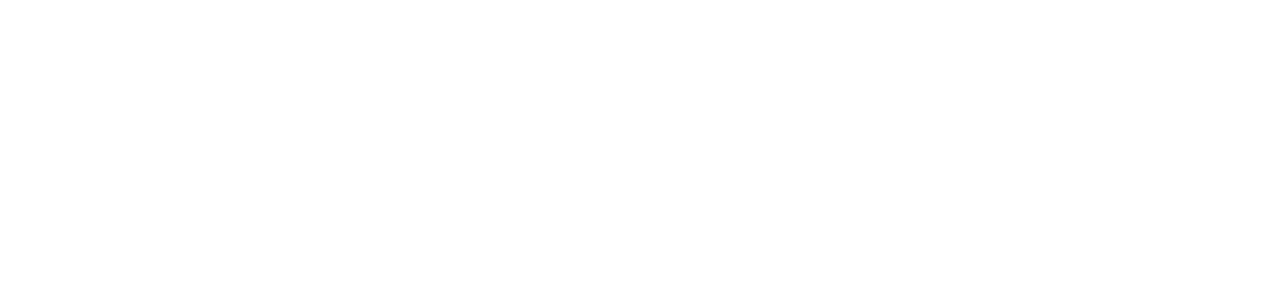
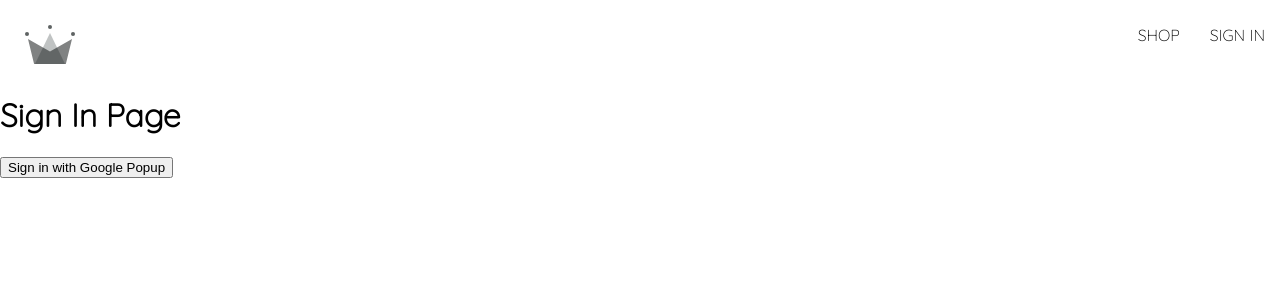
Before and after one commit to rizamoyi/crwn-clothing, a React (Create React App) app: page /sign-in in a window 1280 px wide. Before the commit this address had no page. Shown: the top 300 px of the page. Built offline with nearby package versions, Linux system fonts and the light colour scheme.

Commit message:
add firebase and configure firebase authentication

```diff
--- a/package.json
+++ b/package.json
@@ -6,6 +6,7 @@
     "@testing-library/jest-dom": "^5.16.5",
     "@testing-library/react": "^13.4.0",
     "@testing-library/user-event": "^13.5.0",
+    "firebase": "^9.9.4",
     "react": "^18.2.0",
     "react-dom": "^18.2.0",
     "react-router-dom": "^6.3.0",
--- a/src/App.js
+++ b/src/App.js
@@ -1,6 +1,7 @@
 import { Routes, Route } from 'react-router-dom';
 
 import Navigation from './routes/navigation/navigation.component';
+import SignIn from './routes/sign-in/sign-in.component';
 import Home from './routes/home/home.component';
 
 const Shop = () => {
@@ -13,6 +14,7 @@
       <Route path="/" element={<Navigation />}>
         <Route index element={<Home />} />
         <Route path="shop" element={<Shop />} />
+        <Route path="sign-in" element={<SignIn />} />
       </Route>
     </Routes>
   );
--- a/src/routes/navigation/navigation.component.jsx
+++ b/src/routes/navigation/navigation.component.jsx
@@ -16,6 +16,9 @@
           <Link className="nav-link" to="/shop">
             SHOP
           </Link>
+          <Link className="nav-link" to="/sign-in">
+            SIGN IN
+          </Link>
         </div>
       </div>
       <Outlet />
--- /dev/null
+++ b/src/routes/sign-in/sign-in.component.jsx
@@ -0,0 +1,17 @@
+import { signInWithGooglePopup } from '../../utils/firebase/firebase.utils';
+
+const SignIn = () => {
+  const logGoogleUser = async () => {
+    const response = await signInWithGooglePopup();
+    console.log(response);
+  };
+
+  return (
+    <div>
+      <h1>Sign In Page</h1>
+      <button onClick={logGoogleUser}>Sign in with Google Popup</button>
+    </div>
+  );
+};
+
+export default SignIn;
--- /dev/null
+++ b/src/utils/firebase/firebase.utils.js
@@ -0,0 +1,29 @@
+import { initializeApp } from 'firebase/app';
+
+import {
+  getAuth,
+  signInWithRedirect,
+  signInWithPopup,
+  GoogleAuthProvider,
+} from 'firebase/auth';
+
+const firebaseConfig = {
+  apiKey: 'AIzaSyCrB0K-Pwyij_XPmyiBsL8mkfGz1jxVGIw',
+  authDomain: 'crwn-clothing-db-f8fc4.firebaseapp.com',
+  projectId: 'crwn-clothing-db-f8fc4',
+  storageBucket: 'crwn-clothing-db-f8fc4.appspot.com',
+  messagingSenderId: '378522527078',
+  appId: '1:378522527078:web:b80e46cfc1905316dc94a7',
+};
+
+// Initialize Firebase
+const firebaseApp = initializeApp(firebaseConfig);
+
+const provider = new GoogleAuthProvider();
+
+provider.setCustomParameters({
+  prompt: 'select_account',
+});
+
+export const auth = getAuth();
+export const signInWithGooglePopup = () => signInWithPopup(auth, provider);
```
Also changed, not shown: 1 other file (tests, documents, lock files or other folders).
